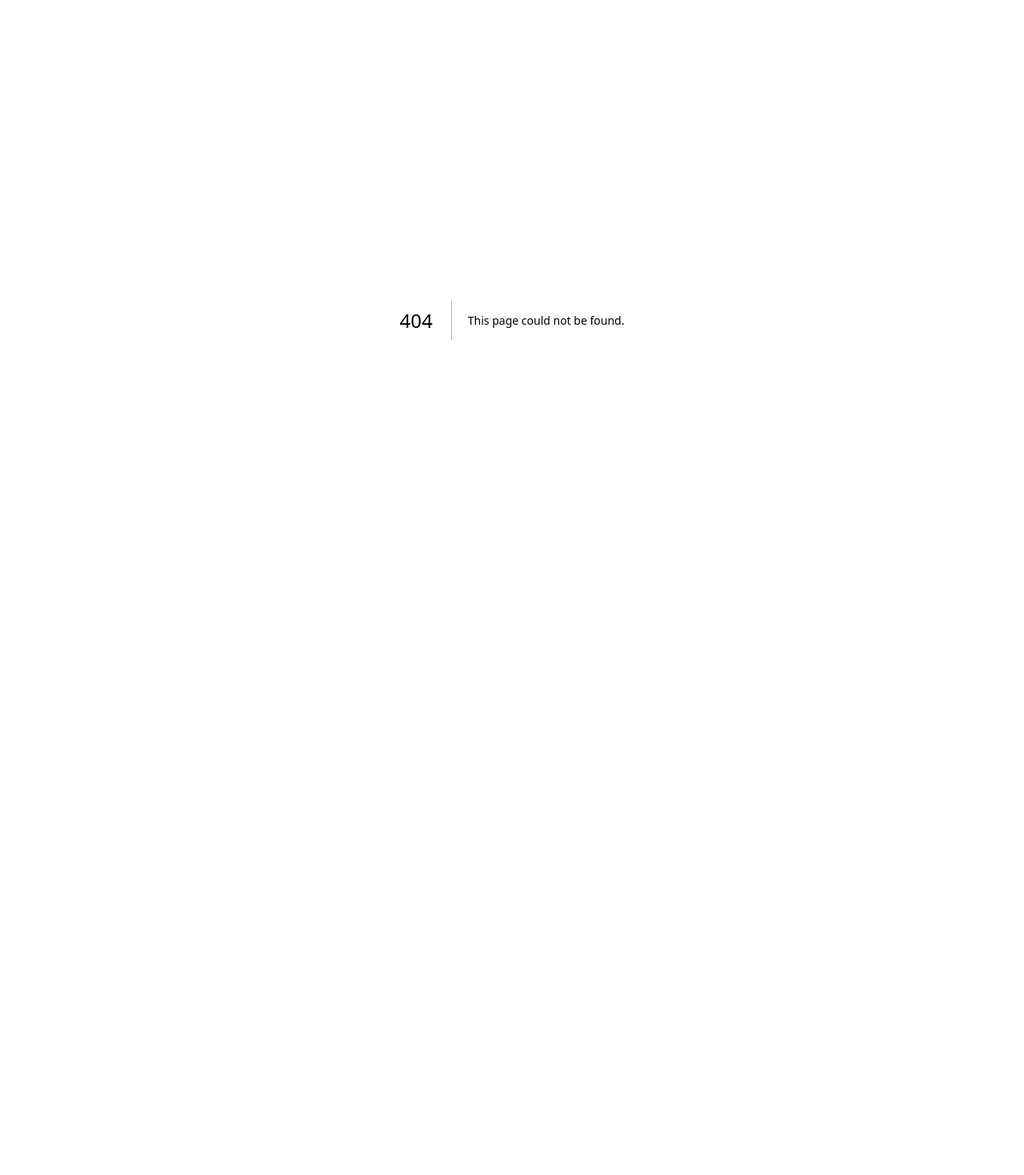
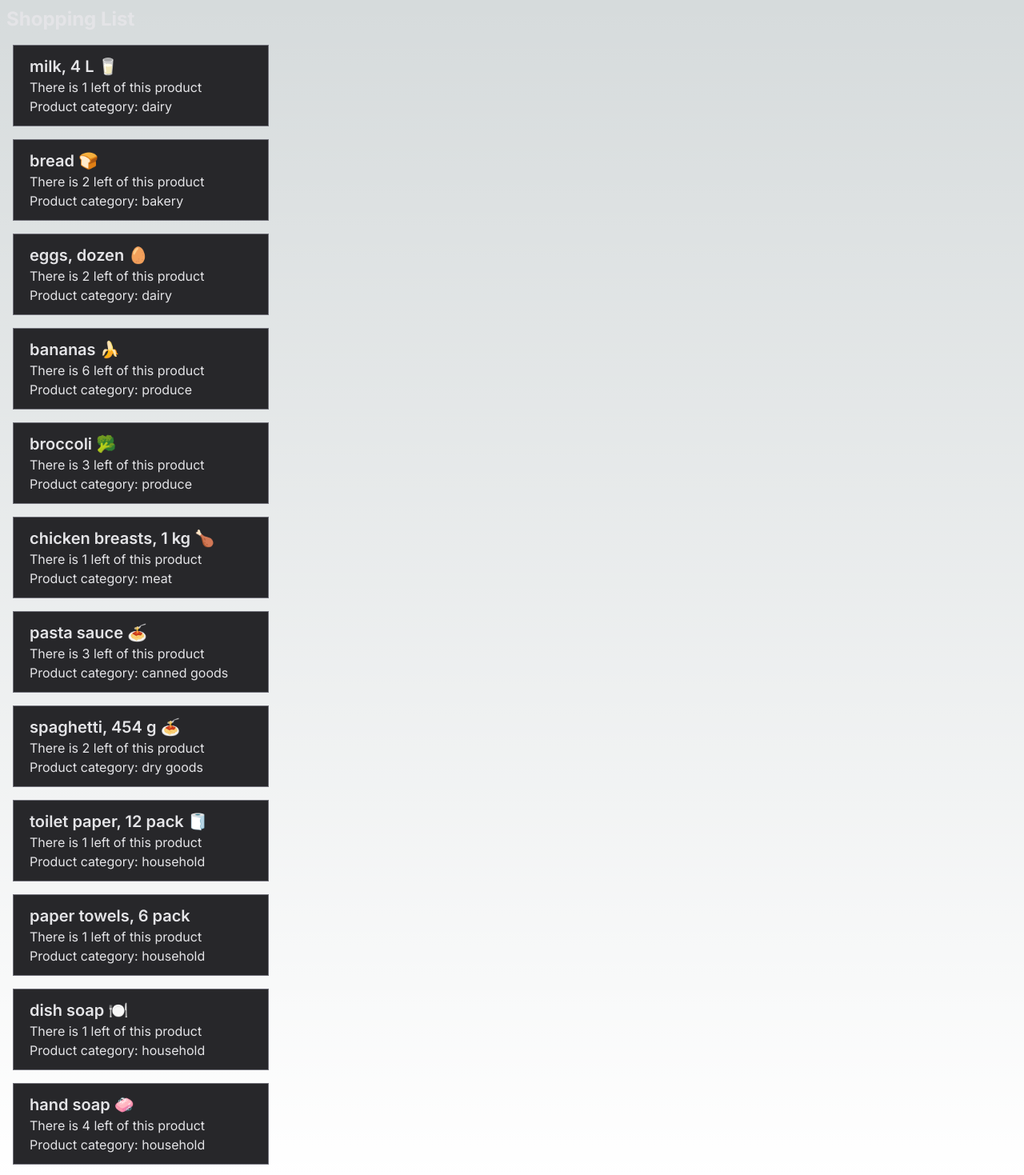
Before and after one commit to lilcarsar/cprg306-assignments, a Next.js app: page /week3 in a window 1280 px wide. Before the commit this address had no page. Shown: the top 1469 px of the page at 80% size. Before the commit the page ends 800 px from the top, so only its background shows below. Built offline with nearby package versions, Linux system fonts and the light colour scheme.

Commit message:
Done week 3

```diff
--- a/app/page.js
+++ b/app/page.js
@@ -8,6 +8,9 @@ export default function Home() {
       <h1>CPRG 306: Web Development 2 - Assignments</h1>
       <StudentInfo />
       <Link href="week2">Week 2</Link>
+      <p>
+      <Link href="week3">Week 3</Link>
+      </p>
     </main>
   );
 }
--- /dev/null
+++ b/app/week3/heading.js
@@ -0,0 +1,3 @@
+export default function Heading({ title }) {
+    return <h2 className="text-2xl font-bold m-2 text-zinc-200">{title}</h2>;
+  }
--- /dev/null
+++ b/app/week3/item-list.js
@@ -0,0 +1,97 @@
+import Item from "./item";
+import Heading from "./heading";
+
+
+export default function ItemList()
+{
+    const item1 = {
+        name: "milk, 4 L 🥛",
+        quantity: 1,
+        category: "dairy",
+      };
+
+      const item2 = {
+        name: "bread 🍞",
+        quantity: 2,
+        category: "bakery",
+      };
+
+      const item3 = {
+        name: "eggs, dozen 🥚",
+        quantity: 2,
+        category: "dairy",
+      };
+
+      const item4 = {
+        name: "bananas 🍌",
+        quantity: 6,
+        category: "produce",
+      };
+
+      const item5 = {
+        name: "broccoli 🥦",
+        quantity: 3,
+        category: "produce",
+      };
+
+      const item6 = {
+        name: "chicken breasts, 1 kg 🍗",
+        quantity: 1,
+        category: "meat",
+      };
+
+      const item7 = {
+        name: "pasta sauce 🍝",
+        quantity: 3,
+        category: "canned goods",
+      };
+
+      const item8 = {
+        name: "spaghetti, 454 g 🍝",
+        quantity: 2,
+        category: "dry goods",
+      };
+
+      const item9 = {
+        name: "toilet paper, 12 pack 🧻",
+        quantity: 1,
+        category: "household",
+      };
+
+      const item10 = {
+        name: "paper towels, 6 pack",
+        quantity: 1,
+        category: "household",
+      };
+
+      const item11 = {
+        name: "dish soap 🍽️",
+        quantity: 1,
+        category: "household",
+      };
+
+      const item12 = {
+        name: "hand soap 🧼",
+        quantity: 4,
+        category: "household",
+      };
+      return (
+
+        <>
+        <Heading title="Shopping List" />
+        <Item name={item1.name} quantity={item1.quantity} category={item1.category} />
+        <Item name={item2.name} quantity={item2.quantity} category={item2.category} />
+        <Item name={item3.name} quantity={item3.quantity} category={item3.category} />
+        <Item name={item4.name} quantity={item4.quantity} category={item4.category} />
+        <Item name={item5.name} quantity={item5.quantity} category={item5.category} />
+        <Item name={item6.name} quantity={item6.quantity} category={item6.category} />
+        <Item name={item7.name} quantity={item7.quantity} category={item7.category} />
+        <Item name={item8.name} quantity={item8.quantity} category={item8.category} />
+        <Item name={item9.name} quantity={item9.quantity} category={item9.category} />
+        <Item name={item10.name} quantity={item10.quantity} category={item10.category} />
+        <Item name={item11.name} quantity={item11.quantity} category={item11.category} />
+        <Item name={item12.name} quantity={item12.quantity} category={item12.category} />
+
+        </>
+      );
+}
--- /dev/null
+++ b/app/week3/item.js
@@ -0,0 +1,13 @@
+export default function Item({name, quantity, category})
+{
+
+    return (
+        <div className = "border border-zinc-500 bg-zinc-800 px-5 py-3 text-zinc-200 w-full max-w-xs m-4 p-2">
+            <ul>
+                <li><h3 className="text-xl font-semibold">{name}</h3></li>
+                <li><p>There is {quantity} left of this product</p></li>
+                <li><p>Product category: {category}</p></li>
+            </ul>
+        </div>
+    );
+    }
--- /dev/null
+++ b/app/week3/page.js
@@ -0,0 +1,11 @@
+
+import ItemList from './item-list.js';
+
+export default function Page() {
+
+    return (
+    <main>
+        <ItemList />
+    </main>
+    );
+}
```
